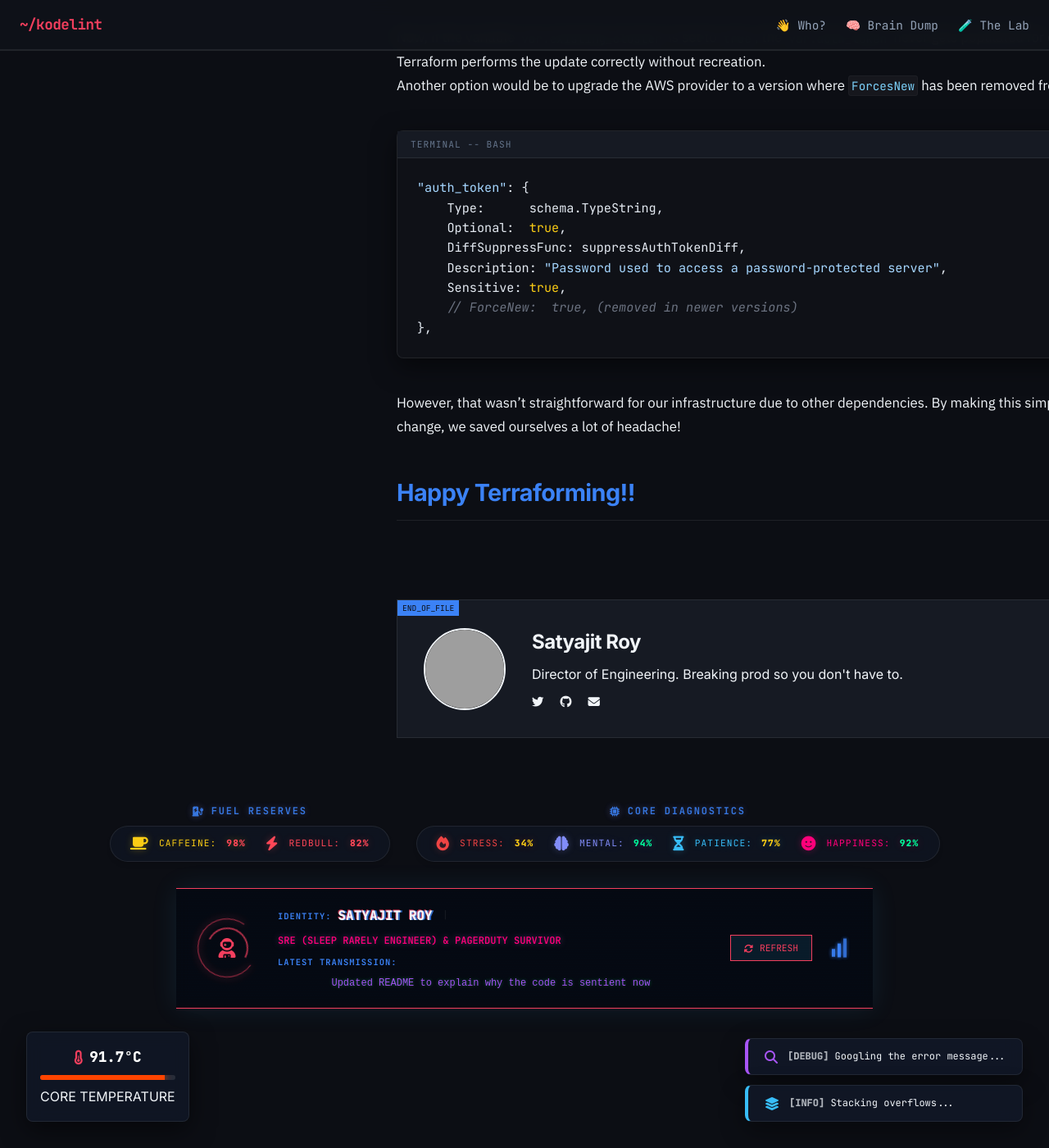
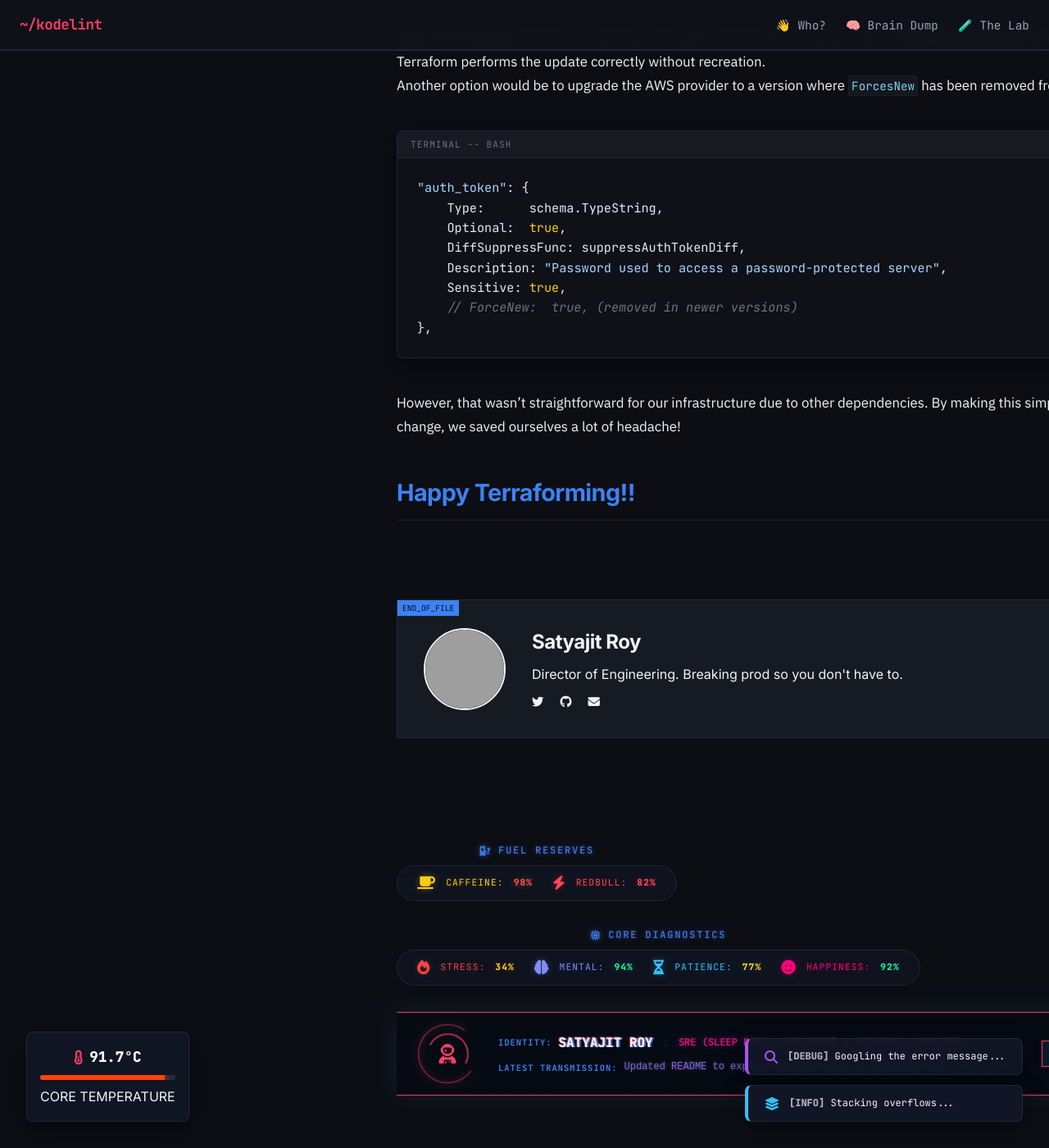
Before and after one commit to kodelint/kodelint.github.io, a Jekyll site: the page built from _posts/2022-02-16-Terraform_Elasticache_Redis_doesnot_match_if_auth_token_has_changed.md, in a window 1280 px wide and 1400 px high, scrolled down 2698 px. Shown: the whole window at 82% size. Built offline with Jekyll 4.4.1, drawn with Linux system fonts in a browser that asks for light colours; nearby versions of some CDN libraries; some web fonts are replaced; grey boxes are pictures that could not be loaded.

Commit message:
style: align global footer with blog content on post pages

```diff
--- a/_layouts/post.html
+++ b/_layouts/post.html
@@ -105,11 +105,14 @@
           </div>
         </div>
       </div>
+
+      <!-- Global Footer Aligned to Content -->
+      <div class="content-aligned-footer" style="margin-top: 4rem;">
+        {% include footer.html %}
+      </div>
     </div>
 
   </main>
-
-  {% include footer.html %}
 
   <style>
     /* Widescreen Post Layout */
@@ -321,6 +324,29 @@
       color: var(--text-primary);
     }
 
+    /* Content Aligned Footer Tweaks */
+    .content-aligned-footer footer {
+      padding-left: 0;
+      padding-right: 0;
+      text-align: left;
+    }
+
+    .content-aligned-footer .container {
+      max-width: none;
+      padding: 0;
+      margin: 0;
+    }
+
+    .content-aligned-footer .status-group {
+      justify-content: flex-start;
+    }
+
+    .content-aligned-footer .git-footer {
+      margin-left: 0;
+      margin-right: 0;
+      max-width: none;
+    }
+
     /* Responsive */
     @media (max-width: 1200px) {
       .wide-layout {
```
